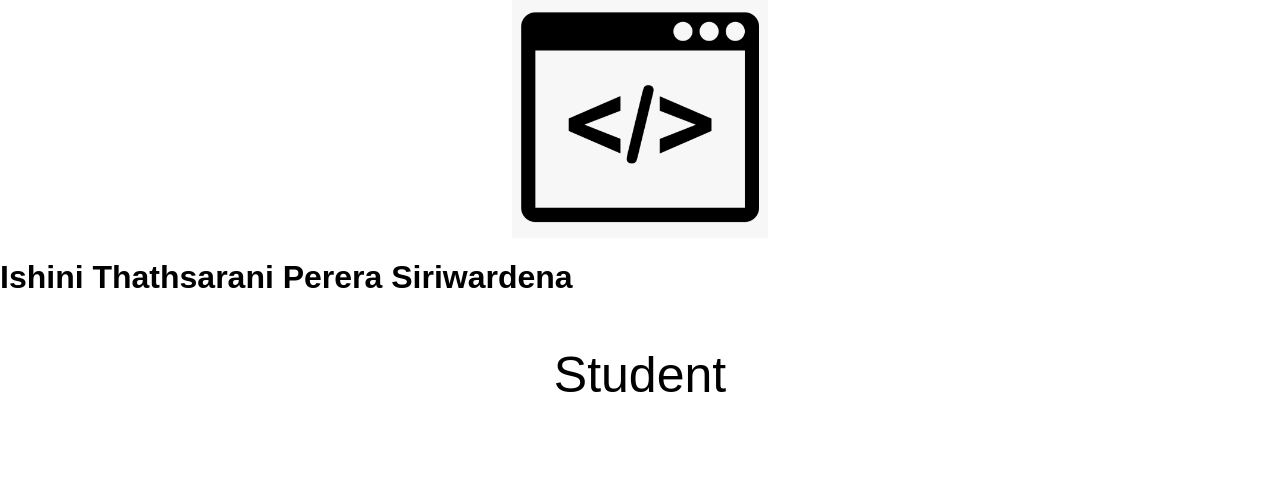
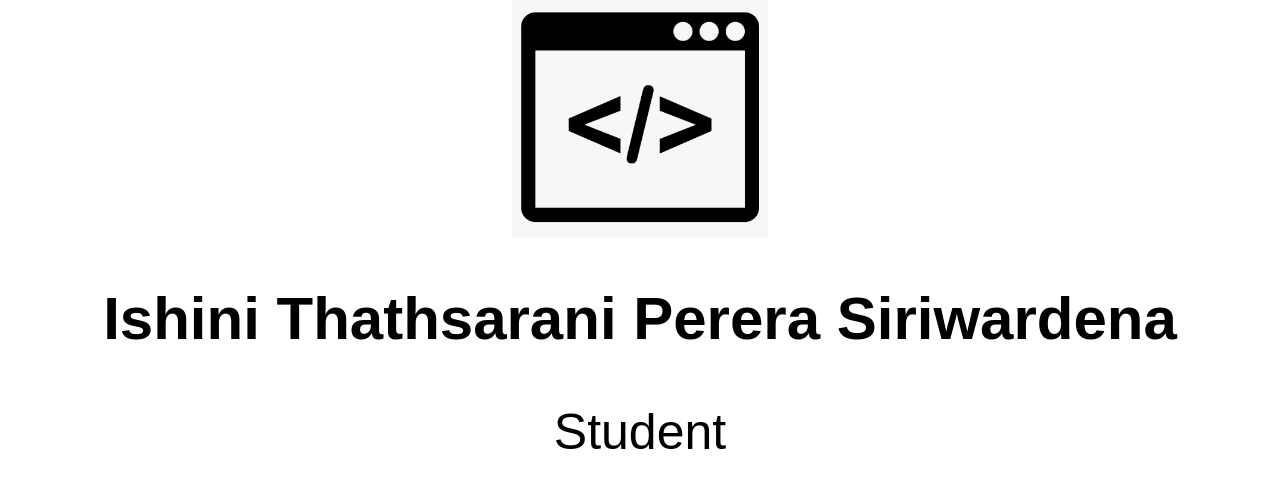
Before and after one commit to IshiThathsarani/Portfolio, a React (Create React App) app: page / in a window 1280 px wide. Shown: the top 488 px of the page. Built offline with nearby package versions, Linux system fonts and the light colour scheme.

Commit message:
style for the H1

```diff
--- a/src/App.css
+++ b/src/App.css
@@ -60,6 +60,11 @@ html {
   width: 20vw;
   padding-left: 20vw
 }
+h1{
+  padding-top: 0.5%;
+  font-size: 60px;
+  text-align: center
+}
 #name{
   height: 200px;
   display: block
```
